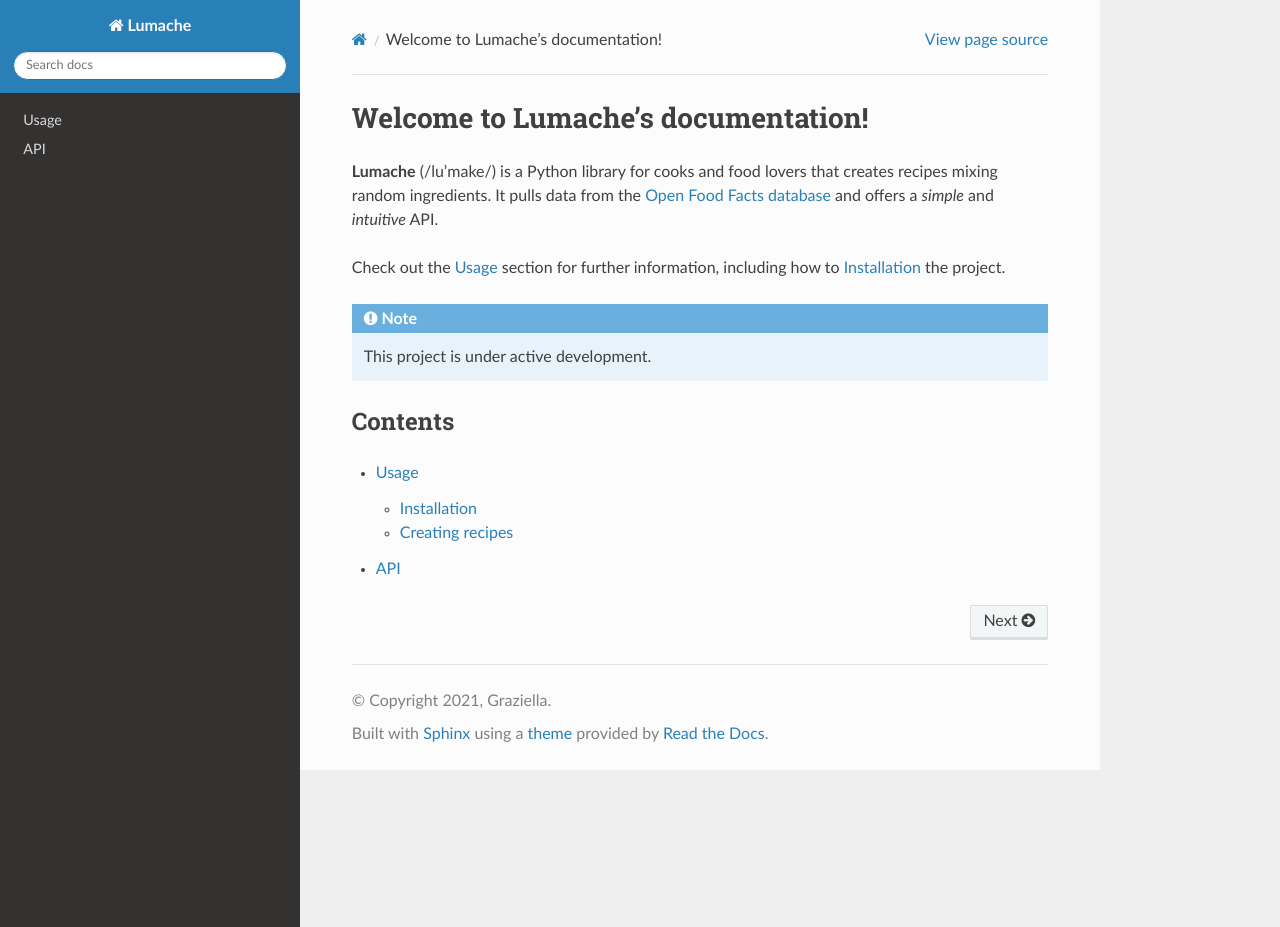
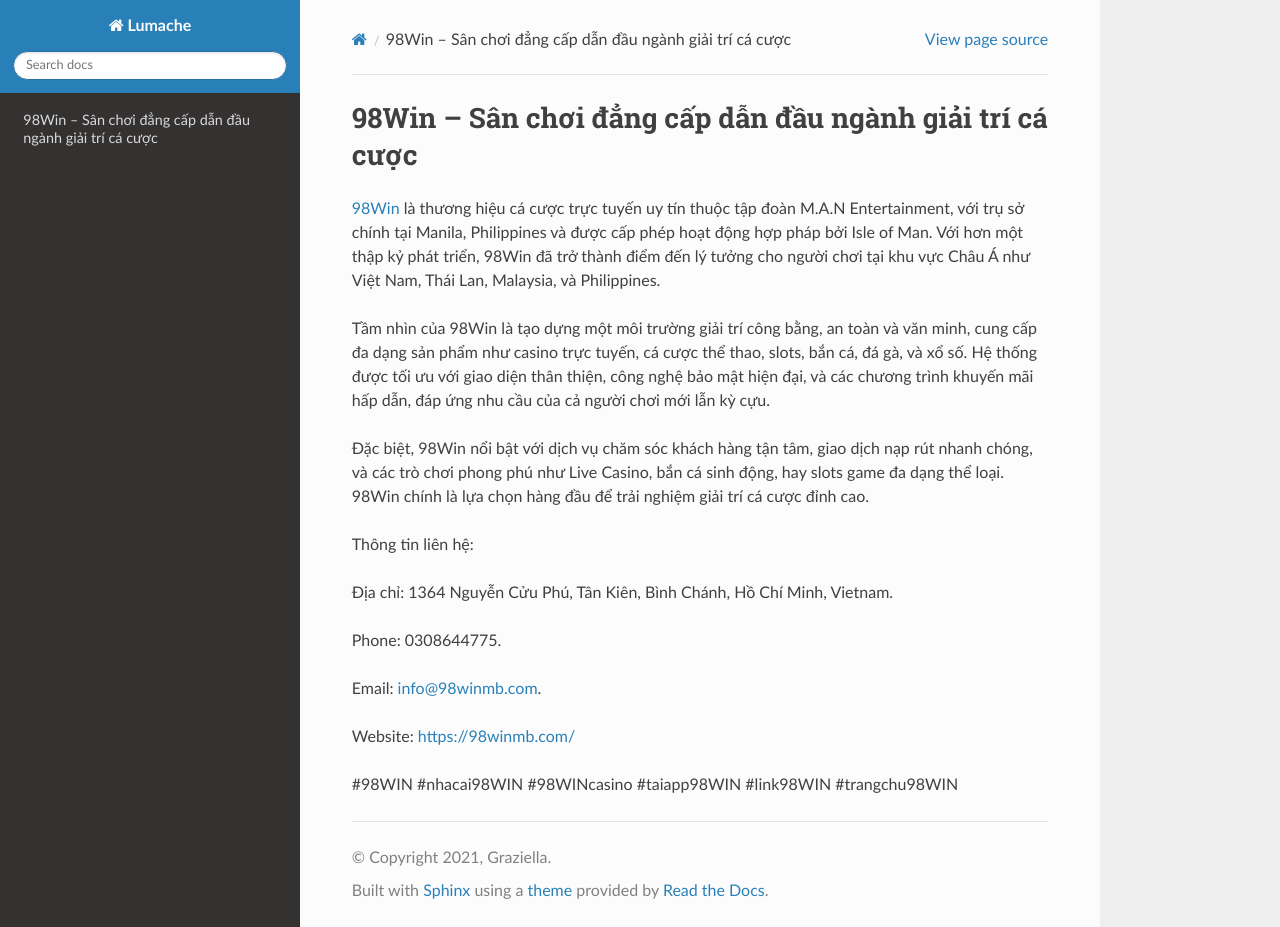
Before and after one commit to ShafferMalaki436t3cp/98winmbcom11, a Sphinx documentation site: the page built from docs/source/index.rst, in a window 1280 px wide and 927 px high. Built offline with Sphinx 7.4.7 and the Read the Docs theme 3.1.0, drawn with Linux system fonts in a browser that asks for light colours.

Commit message:
Update index.rst

```diff
--- a/docs/source/index.rst
+++ b/docs/source/index.rst
@@ -1,22 +1,20 @@
-Welcome to Lumache's documentation!
+98Win – Sân chơi đẳng cấp dẫn đầu ngành giải trí cá cược
 ===================================
 
-**Lumache** (/lu'make/) is a Python library for cooks and food lovers
-that creates recipes mixing random ingredients.
-It pulls data from the `Open Food Facts database <https://world.openfoodfacts.org/>`_
-and offers a *simple* and *intuitive* API.
+`98Win <https://98winmb.com/>`_ là thương hiệu cá cược trực tuyến uy tín thuộc tập đoàn M.A.N Entertainment, với trụ sở chính tại Manila, Philippines và được cấp phép hoạt động hợp pháp bởi Isle of Man. Với hơn một thập kỷ phát triển, 98Win đã trở thành điểm đến lý tưởng cho người chơi tại khu vực Châu Á như Việt Nam, Thái Lan, Malaysia, và Philippines.
 
-Check out the :doc:`usage` section for further information, including
-how to :ref:`installation` the project.
+Tầm nhìn của 98Win là tạo dựng một môi trường giải trí công bằng, an toàn và văn minh, cung cấp đa dạng sản phẩm như casino trực tuyến, cá cược thể thao, slots, bắn cá, đá gà, và xổ số. Hệ thống được tối ưu với giao diện thân thiện, công nghệ bảo mật hiện đại, và các chương trình khuyến mãi hấp dẫn, đáp ứng nhu cầu của cả người chơi mới lẫn kỳ cựu.
 
-.. note::
+Đặc biệt, 98Win nổi bật với dịch vụ chăm sóc khách hàng tận tâm, giao dịch nạp rút nhanh chóng, và các trò chơi phong phú như Live Casino, bắn cá sinh động, hay slots game đa dạng thể loại. 98Win chính là lựa chọn hàng đầu để trải nghiệm giải trí cá cược đỉnh cao.
 
-   This project is under active development.
+Thông tin liên hệ:
 
-Contents
---------
+Địa chỉ: 1364 Nguyễn Cửu Phú, Tân Kiên, Bình Chánh, Hồ Chí Minh, Vietnam.
 
-.. toctree::
+Phone: 0308644775.
 
-   usage
-   api
+Email: info@98winmb.com.
+
+Website: https://98winmb.com/
+
+#98WIN #nhacai98WIN #98WINcasino #taiapp98WIN #link98WIN #trangchu98WIN
```
